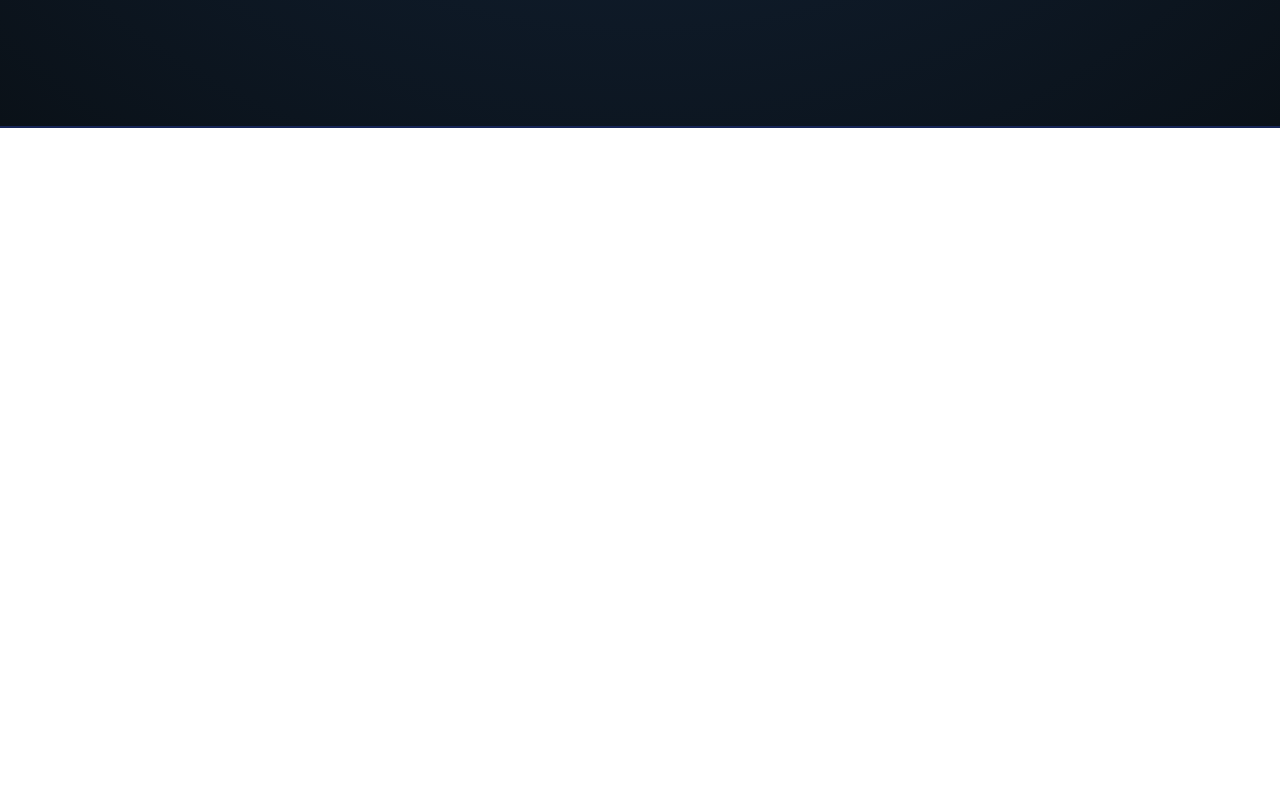
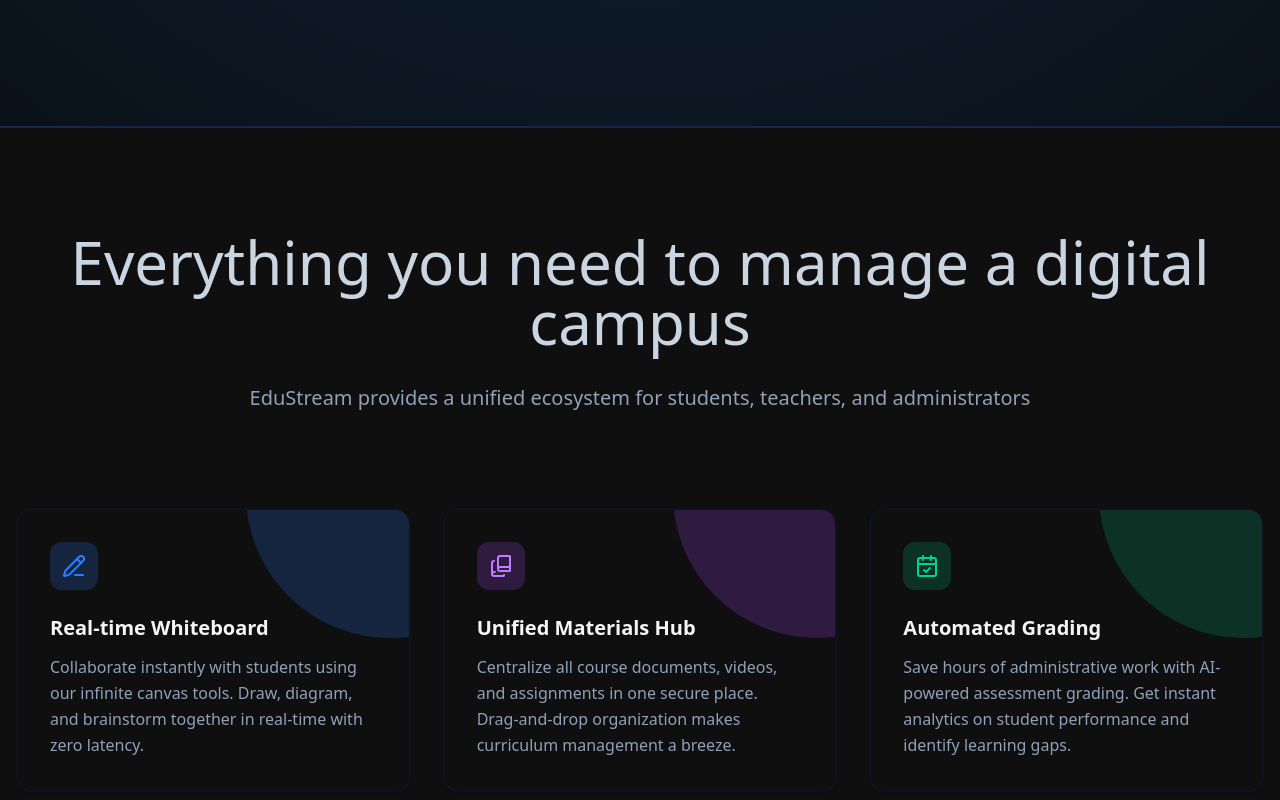
Before and after one commit to er795696-ux/EduStream, a Next.js app in the folder apps/web/: page / in a window 1280 px wide. Shown: the part 672-1472 px from the top of the page. Before the commit the page ends 800 px from the top, so only its background shows below. Built offline with nearby package versions, Linux system fonts and the light colour scheme.

Commit message:
feat(home): replace Home component content with Hero and Features sections, and FeatureCard component

```diff
--- a/apps/web/app/page.tsx
+++ b/apps/web/app/page.tsx
@@ -1,59 +1,14 @@
 import MainButton from "@/components/ui/MainButton";
 import Image, { type ImageProps } from "next/image";
 import { CirclePlay } from "lucide-react";
+import Hero from "@/components/sections/hero";
+import Features from "@/components/sections/features";
 
 export default function Home() {
   return (
-    <div className="h-full gradient-bg border-b-2 border-b-blue-950 px-4">
-      <div className="h-full flex justify-around items-center">
-        <div>
-          {/* The new sections */}
-          <div className="text-main inline-flex w-fit items-center gap-2 rounded-full border border-action-blue/30 bg-action-blue/10 px-3 py-1 text-xs font-semibold text-action-blue">
-            <span className="relative flex h-2 w-2">
-              <span className="animate-ping absolute inline-flex h-full w-full rounded-full bg-main opacity-75"></span>
-              <span className="relative inline-flex rounded-full h-2 w-2 bg-main"></span>
-            </span>
-            New: Real-time video and chat
-          </div>
-
-          <div className="mt-3">
-            <div className="flex gap-2 justify-center md:justify-start md:block">
-              <h1 className="text-white text-2xl sm:text-4xl md:text-6xl xl:text-8xl font-bold">Learn.</h1>
-              <h1 className="text-2xl sm:text-4xl md:text-6xl xl:text-8xl font-bold bg-linear-to-r from-blue-600 to-violet-500 bg-clip-text text-transparent">
-                Collaborate.
-              </h1>
-              <h1 className="text-white text-2xl sm:text-4xl md:text-6xl xl:text-8xl font-bold">Succeed.</h1>
-
-            </div>
-            <p className="text-slate-400 mt-5 max-w-100">
-              Modern problems require modern solutions and for that. Learning
-              Managements System designed to unify compus leanring, drive
-              students to success, and simplify administration
-            </p>
-
-            <div className="flex items-center gap-6 mt-4">
-              <MainButton text={"Request Demo"} />
-              <button className="flex gap-2 items-center border-2 border-slate-500 rounded-md px-3 py-1">
-                <CirclePlay
-                  color="#000000"
-                  fill="#0d7ff2"
-                  size={30}
-                  strokeWidth={2}
-                  absoluteStrokeWidth
-                />
-                <p className="font-bold">Watch Demo</p>
-              </button>
-            </div>
-          </div>
-        </div>
-        <Image
-          src={"/landing.webp"}
-          width={500}
-          height={500}
-          alt="hero section"
-          className="hidden md:block aspect-video object-cover h-0 md:w-100 md:h-60 xl:w-140 xl:h-96  rounded-xl shadow-lg shadow-main"
-        />
-      </div>
-    </div>
+    <>
+      <Hero />
+      <Features />
+    </>
   );
 }
--- /dev/null
+++ b/apps/web/components/sections/features.tsx
@@ -0,0 +1,28 @@
+import features from "@/constants/features"
+import FeatureCard from "../ui/landing-feature-cars"
+
+
+
+const Features = () => {
+
+
+    return (
+        <div className="px-4 py-2 bg-dark flex justify-center items-center flex-col">
+            <h2 className="text-6xl max-w-6xl text-center mt-24 text-slate-300">
+                Everything you need to manage a digital campus
+            </h2>
+            <h5 className="text-slate-400 mt-8 text-xl text-center">EduStream provides a unified ecosystem for students, teachers, and administrators</h5>
+            <div className="mt-24">
+                <div className="grid grid-cols-1 md:grid-cols-3 gap-8">
+
+                    {features.map((f, idx) => (
+                        <FeatureCard {...f} key={idx} />
+                    ))}
+
+                </div>
+            </div>
+        </div>
+    )
+}
+
+export default Features
--- /dev/null
+++ b/apps/web/components/sections/hero.tsx
@@ -0,0 +1,62 @@
+import Image from 'next/image'
+import React from 'react'
+import MainButton from '../ui/MainButton'
+import { CirclePlay } from 'lucide-react'
+
+const Hero = () => {
+    return (
+        <div className="h-full gradient-bg border-b-2 border-b-blue-950 px-4">
+            <div className="h-full flex justify-around items-center">
+                <div>
+                    {/* The new sections */}
+                    <div className="text-main inline-flex w-fit items-center gap-2 rounded-full border border-action-blue/30 bg-action-blue/10 px-3 py-1 text-xs font-semibold text-action-blue">
+                        <span className="relative flex h-2 w-2">
+                            <span className="animate-ping absolute inline-flex h-full w-full rounded-full bg-main opacity-75"></span>
+                            <span className="relative inline-flex rounded-full h-2 w-2 bg-main"></span>
+                        </span>
+                        New: Real-time video and chat
+                    </div>
+
+                    <div className="mt-3">
+                        <div className="flex gap-2 justify-center md:justify-start md:block">
+                            <h1 className="text-white text-2xl sm:text-4xl md:text-6xl xl:text-8xl font-bold">Learn.</h1>
+                            <h1 className="text-2xl sm:text-4xl md:text-6xl xl:text-8xl font-bold bg-linear-to-r from-blue-600 to-violet-500 bg-clip-text text-transparent">
+                                Collaborate.
+                            </h1>
+                            <h1 className="text-white text-2xl sm:text-4xl md:text-6xl xl:text-8xl font-bold">Succeed.</h1>
+
+                        </div>
+                        <p className="text-slate-400 mt-5 max-w-100">
+                            Modern problems require modern solutions and for that. Learning
+                            Managements System designed to unify compus leanring, drive
+                            students to success, and simplify administration
+                        </p>
+
+                        <div className="flex items-center gap-6 mt-4">
+                            <MainButton text={"Request Demo"} />
+                            <button className="flex gap-2 items-center border-2 border-slate-500 rounded-md px-3 py-1">
+                                <CirclePlay
+                                    color="#000000"
+                                    fill="#0d7ff2"
+                                    size={30}
+                                    strokeWidth={2}
+                                    absoluteStrokeWidth
+                                />
+                                <p className="font-bold">Watch Demo</p>
+                            </button>
+                        </div>
+                    </div>
+                </div>
+                <Image
+                    src={"/landing.webp"}
+                    width={500}
+                    height={500}
+                    alt="hero section"
+                    className="hidden md:block aspect-video object-cover h-0 md:w-100 md:h-60 xl:w-140 xl:h-96  rounded-xl shadow-lg shadow-main"
+                />
+            </div>
+        </div>
+    )
+}
+
+export default Hero
--- /dev/null
+++ b/apps/web/components/ui/landing-feature-cars.tsx
@@ -0,0 +1,64 @@
+'use client'
+
+import { useGSAP } from "@gsap/react"
+import gsap from "gsap"
+import { PencilLine, BookCopy, CalendarCheck } from "lucide-react"
+import { useRef } from "react"
+
+
+const iconsComponents = {
+    'draw': <PencilLine />,
+    'folder_copy': <BookCopy />,
+    'fact_check': <CalendarCheck />
+}
+
+
+const FeatureCard = ({
+    colorClass,
+    icon,
+    description,
+    title
+}: {
+    colorClass: string,
+    icon: string,
+    description: string,
+    title: string
+}) => {
+
+    const sphere = useRef(null)
+    var tOrigin = { top: 0, left: 100 };
+
+    const { contextSafe } = useGSAP()
+
+    const onMouseEnter = contextSafe(() => {
+        gsap.to(
+            sphere.current,
+            { scale: 4, opacity: 1, duration: 1, ease: "power2.out" }
+        )
+    })
+
+    const onMouseleave = contextSafe(() => {
+        gsap.to(
+            sphere.current,
+            { scale: 1, opacity: 0.7, duration: 1, ease: "power2.out" }
+        )
+    })
+
+    return (
+
+        <div onMouseEnter={onMouseEnter} onMouseLeave={onMouseleave} className="border-2 border-slate-900/55 hover:border-slate-700 group relative rounded-2xl glass-card p-8 shadow-sm transition-colors duration-700 overflow-hidden">
+            <div className="relative">
+                <div className={`mb-6 inline-flex h-12 w-12 items-center justify-center rounded-xl ${colorClass}`}>
+                    {iconsComponents[icon as keyof typeof iconsComponents]}
+                </div>
+                <h3 className="text-xl font-bold text-white mb-3">{title}</h3>
+                <p className="text-slate-400 leading-relaxed">
+                    {description}
+                </p>
+                <div ref={sphere} className={`absolute h-72 w-72 rounded-full -top-48 left-3/5 ${colorClass}`}></div>
+            </div>
+        </div>
+    )
+}
+
+export default FeatureCard
--- /dev/null
+++ b/apps/web/constants/features.ts
@@ -0,0 +1,22 @@
+const features = [
+    {
+      title: 'Real-time Whiteboard',
+      description: 'Collaborate instantly with students using our infinite canvas tools. Draw, diagram, and brainstorm together in real-time with zero latency.',
+      icon: 'draw',
+      colorClass: 'bg-blue-500/20 text-blue-500'
+    },
+    {
+      title: 'Unified Materials Hub',
+      description: 'Centralize all course documents, videos, and assignments in one secure place. Drag-and-drop organization makes curriculum management a breeze.',
+      icon: 'folder_copy',
+      colorClass: 'bg-purple-500/20 text-purple-400'
+    },
+    {
+      title: 'Automated Grading',
+      description: 'Save hours of administrative work with AI-powered assessment grading. Get instant analytics on student performance and identify learning gaps.',
+      icon: 'fact_check',
+      colorClass: 'bg-emerald-500/20 text-emerald-400'
+    }
+  ];
+
+export default features;
```
